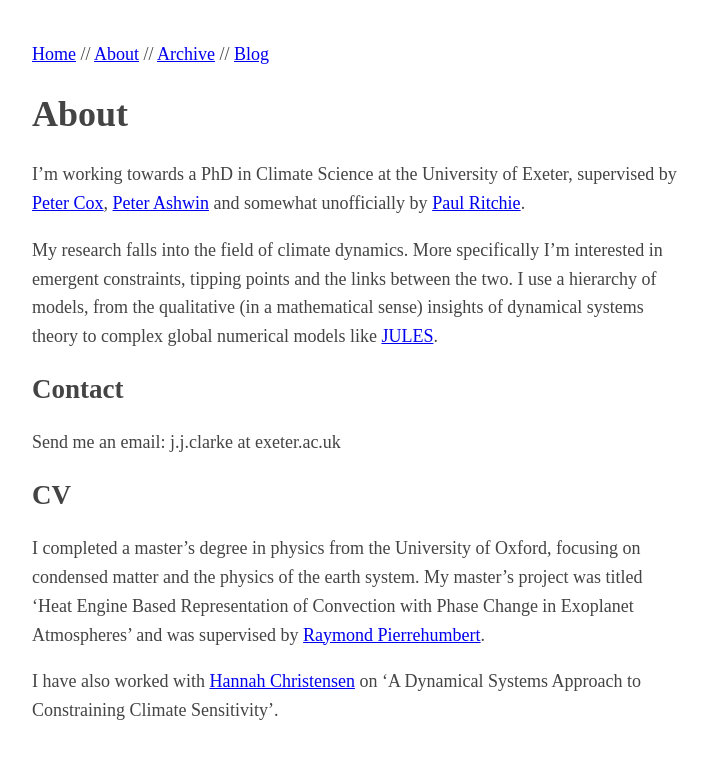
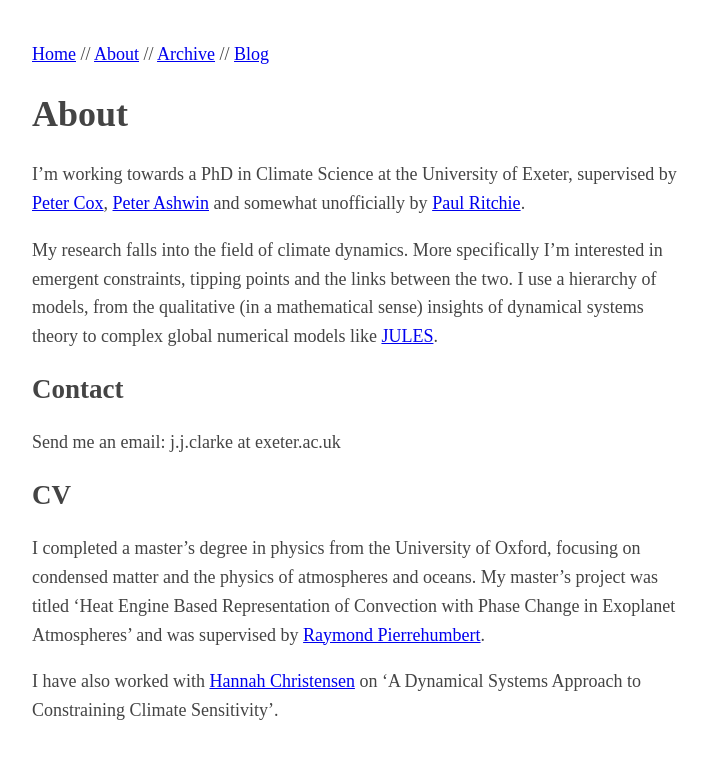
Before and after one commit to josephjclarke/josephjclarke.github.io, a Jekyll site: the page built from about.md, in a window 1280 px wide. Shown: the top 759 px of the page, without its empty margins (283-991 px from the left). Built offline with Jekyll 4.4.1, drawn with Linux system fonts in a browser that asks for light colours.

Commit message:
changed earth system to atmopsheres and oceans

```diff
--- a/about.md
+++ b/about.md
@@ -15,7 +15,7 @@ Send me an email: j.j.clarke at exeter.ac.uk
 CV
 ---
 I completed a master's degree in physics from the University of Oxford, focusing on condensed matter
-and the physics of the earth system. My master's project was titled 'Heat Engine Based Representation of
+and the physics of atmospheres and oceans. My master's project was titled 'Heat Engine Based Representation of
 Convection with Phase Change in Exoplanet Atmospheres' and was supervised by  [Raymond Pierrehumbert](https://users.physics.ox.ac.uk/~pierrehumbert/).
 
 I have also worked with [Hannah Christensen](http://hannahchristensen.co.uk/) on 'A Dynamical Systems
```
